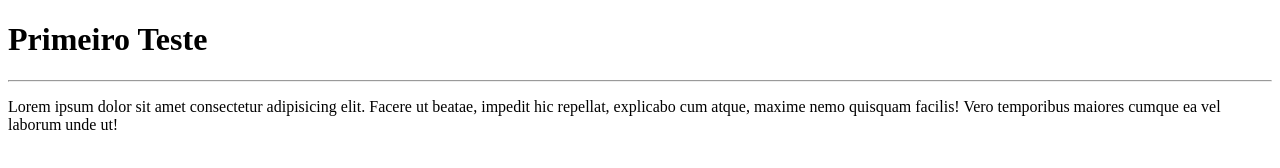
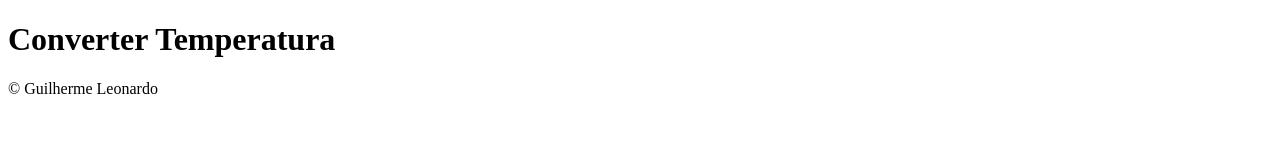
Before and after one commit to Guilherme-leo/Transformador-de-Temperatura, a plain HTML site: page ConversorTemp/index.html in a window 1280 px wide. Drawn offline with Linux system fonts and the light colour scheme.

Commit message:
Modelo sem estilo

```diff
--- a/ConversorTemp/index.html
+++ b/ConversorTemp/index.html
@@ -7,8 +7,19 @@
     <title>Conversor de Temperatura</title>
 </head>
 <body>
-    <h1>Primeiro Teste</h1>
-    <hr>
-    <p>Lorem ipsum dolor sit amet consectetur adipisicing elit. Facere ut beatae, impedit hic repellat, explicabo cum atque, maxime nemo quisquam facilis! Vero temporibus maiores cumque ea vel laborum unde ut!</p>
+    <header>
+        <h1>Converter Temperatura</h1>
+    </header>
+        <section>
+            <div>
+
+            </div>
+            <div>
+
+            </div>
+        </section>
+    <footer>
+        <p>&copy; Guilherme Leonardo</p>
+    </footer>
 </body>
 </html>
```
